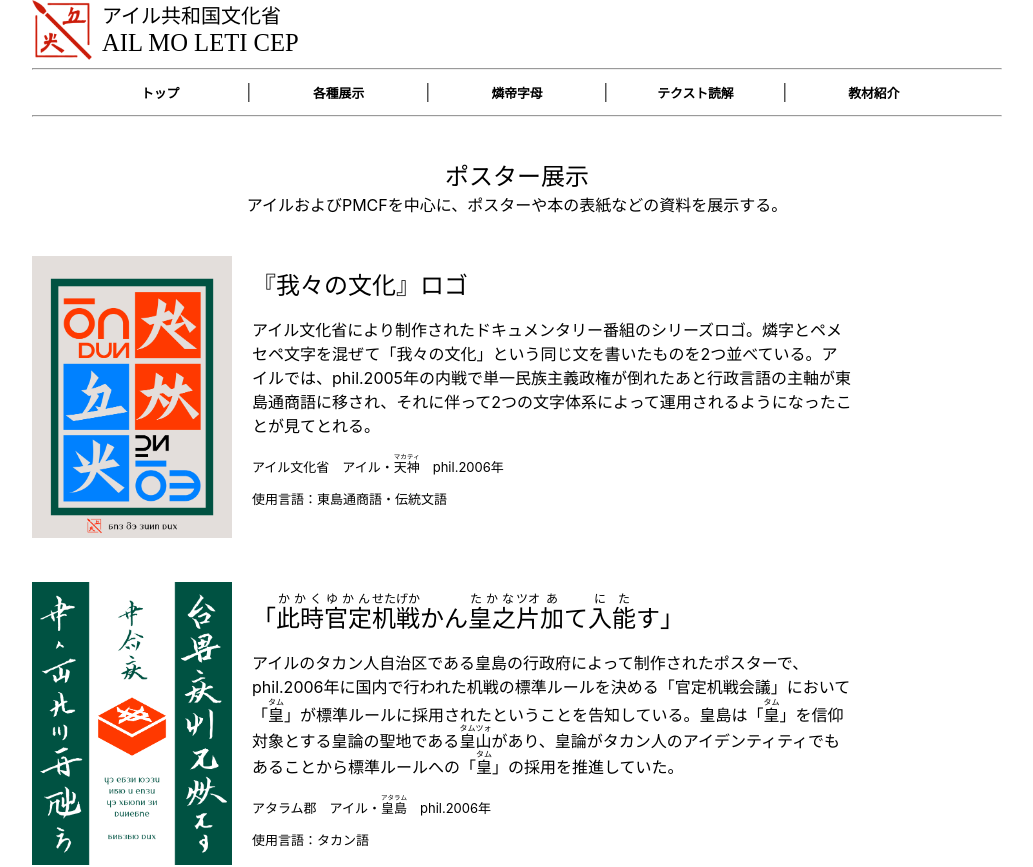
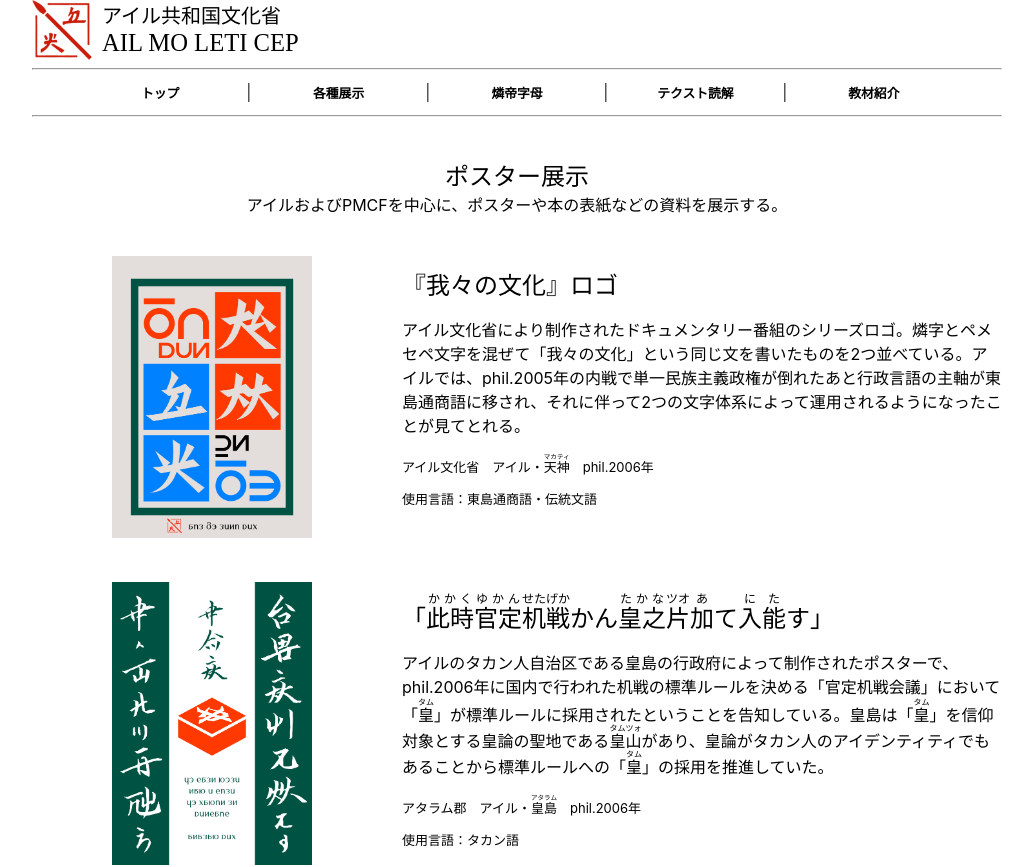
Before and after one commit to AIL-MO-LETI-CEP/ail-mo-leti-cep.github.io, a Next.js app: page /abelip/pemecepe-poster in a window 1280 px wide. Shown: the top 867 px of the page, without its empty margins (123-1156 px from the left). Built offline with nearby package versions, Linux system fonts and the light colour scheme; a web font is replaced by a local one.

Commit message:
feat: make responsible

```diff
--- a/pages/abelip/pemecepe-poster.tsx
+++ b/pages/abelip/pemecepe-poster.tsx
@@ -118,12 +118,14 @@ const Index = () => {
 export default Index;
 
 const PosterContainer = styled.article`
-    display: flex;
+    @media screen and (min-width: 450px) {
+        display: flex;
+    }
     margin-top: 40px;
 `;
 
 const PosterImageContainer = styled.div`
-    margin-right: 10px;
+    margin: auto;
     width: 200px;
 `;
 
```
Also changed, not shown: pages/abelip/nf2022.tsx (+6 -2 lines).
